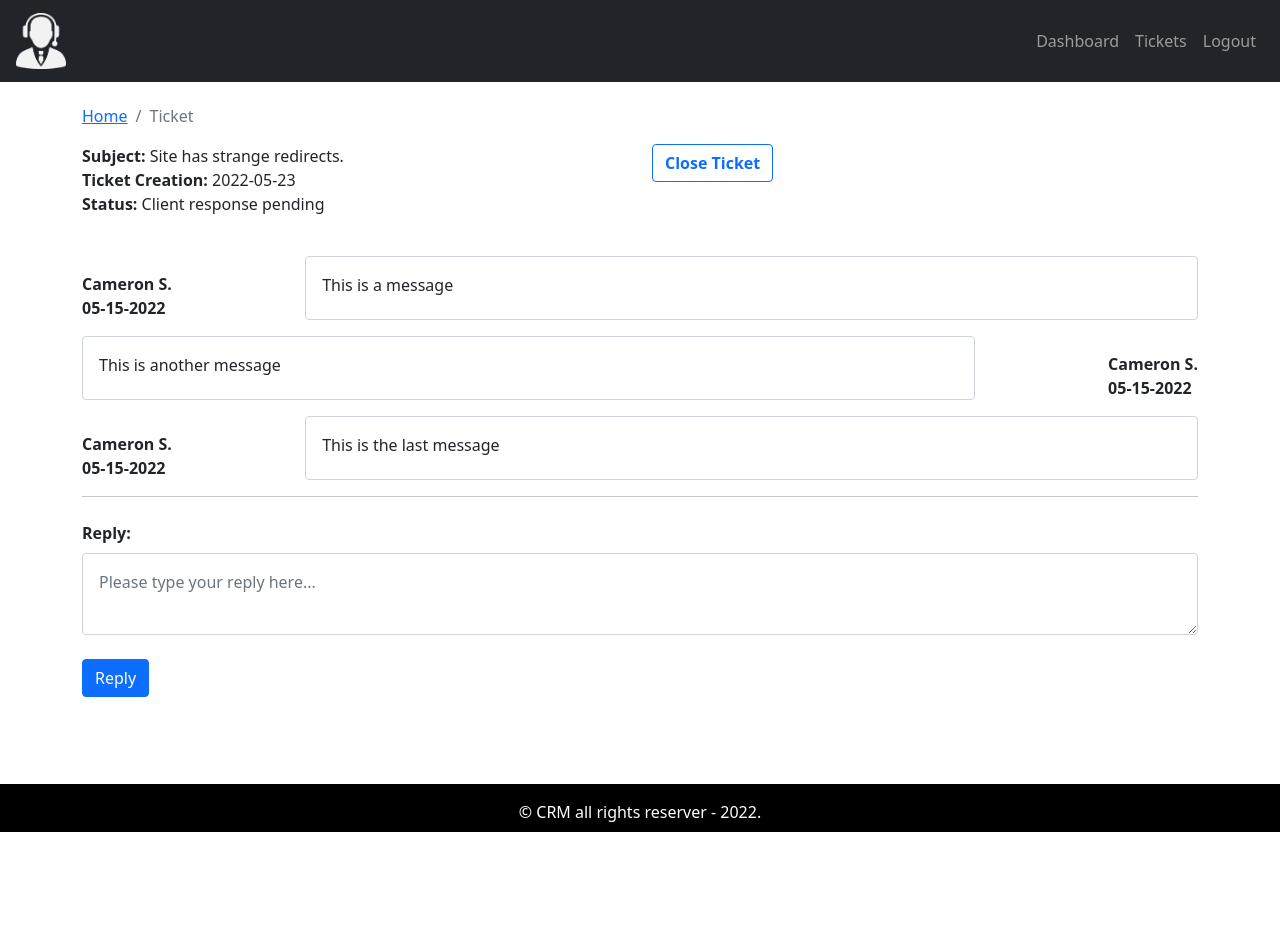
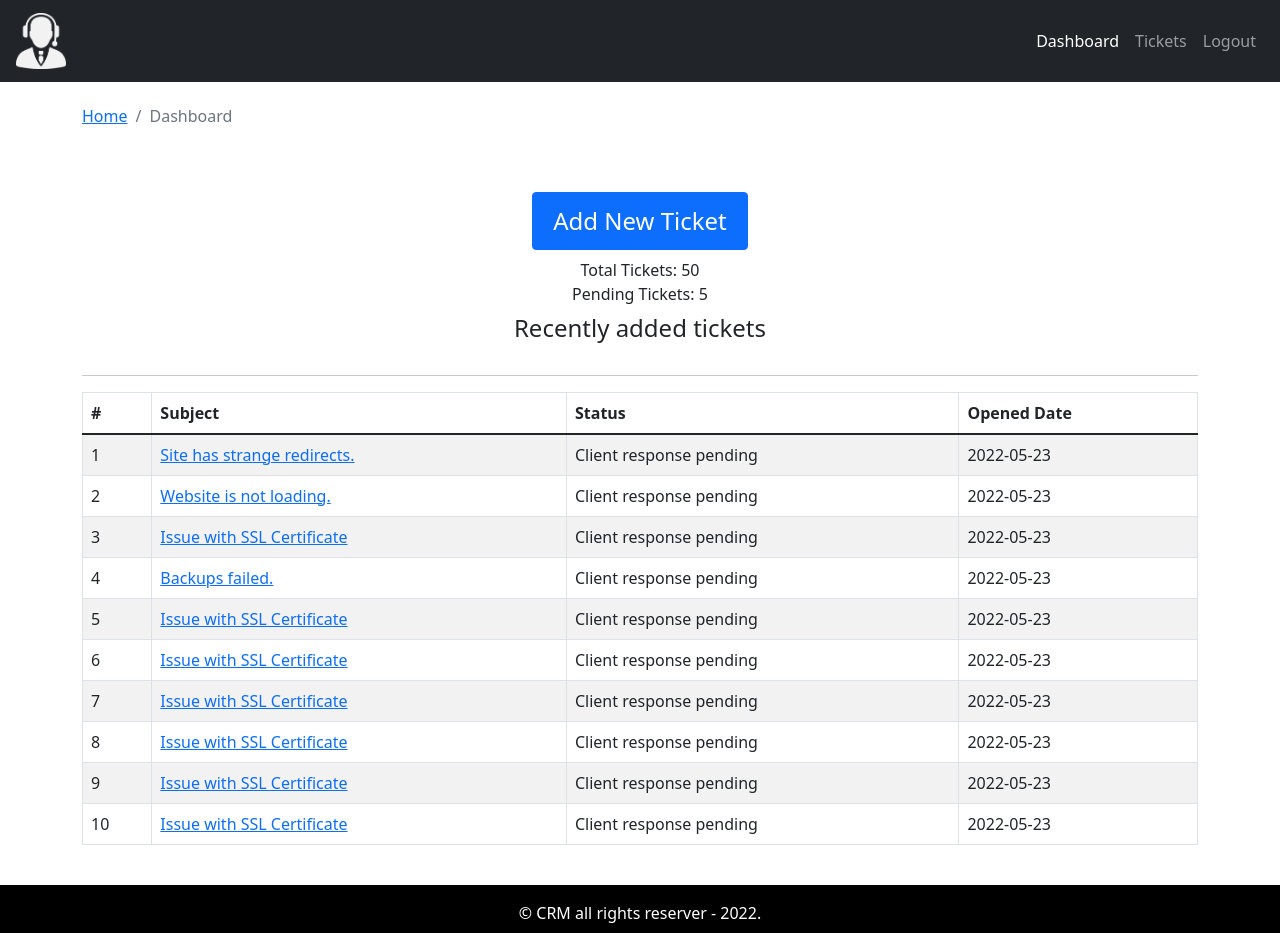
Before and after one commit to CamSteph/crm-ticketing-system, a React (Create React App) app: page /dashboard in a window 1280 px wide. Before the commit the page ends 832 px from the top, so only its background shows below. Built offline with nearby package versions, Linux system fonts and the light colour scheme.

Commit message:
Configured react router dom for project.

```diff
--- a/package.json
+++ b/package.json
@@ -11,6 +11,8 @@
     "react": "^18.1.0",
     "react-bootstrap": "^2.4.0",
     "react-dom": "^18.1.0",
+    "react-router-bootstrap": "^0.26.1",
+    "react-router-dom": "^6.3.0",
     "react-scripts": "^2.1.3",
     "web-vitals": "^2.1.4"
   },
--- a/src/App.js
+++ b/src/App.js
@@ -10,18 +10,24 @@ import TicketPage from "./pages/ticketPage/TicketPage";
 
 // Import components
 import DefaultLayout from "./layout/DefaultLayout";
+import PrivateRouteComponent from "./components/privateRoutes/PrivateRouteComponent";
 // End import components
 
+// Import React Router
+import { BrowserRouter, Routes, Route } from 'react-router-dom';
+// End import react router
+
+const isAuthenticated = false;
 function App() {
   return (
     <div className="App">
-      {/* <EntryPage/> */}
-      <DefaultLayout>
-        {/* <DashboardPage/> */}
-        {/* <AddNewTicketPage/> */}
-        {/* <TicketListPage/> */}
-        <TicketPage/>
-      </DefaultLayout>
+      <Routes>
+        <Route path='/' element={<EntryPage/>}/>
+          <Route path='/dashboard' element={<PrivateRouteComponent><DashboardPage/></PrivateRouteComponent>}/>
+          <Route path='/add-ticket' element={<PrivateRouteComponent><AddNewTicketPage/></PrivateRouteComponent>}/>
+          <Route path='/tickets' element={<PrivateRouteComponent><TicketListPage/></PrivateRouteComponent>}/>
+          <Route path='/ticket/:tID' element={<PrivateRouteComponent><TicketPage/></PrivateRouteComponent>}/>
+        </Routes>
     </div>
   );
 }
--- a/src/assets/data/dummyTickets.json
+++ b/src/assets/data/dummyTickets.json
@@ -26,25 +26,93 @@
         "id": 2,
         "subject": "Website is not loading.",
         "status" : "Client response pending",
-        "addedAt" : "2022-05-23"
+        "addedAt" : "2022-05-23",
+        "history": [
+            {
+                "date": "05-15-2022",
+                "message": "This is a message",
+                "messageBy": "Cameron S."
+            },
+            {
+                "date": "05-15-2022",
+                "message": "This is another message",
+                "messageBy": "Cameron S."
+            },
+            {
+                "date": "05-15-2022",
+                "message": "This is the last message",
+                "messageBy": "Cameron S."
+            }
+        ]
     },
     {
         "id": 3,
         "subject": "Issue with SSL Certificate",
         "status" : "Client response pending",
-        "addedAt" : "2022-05-23"
+        "addedAt" : "2022-05-23",
+        "history": [
+            {
+                "date": "05-15-2022",
+                "message": "This is a message",
+                "messageBy": "Cameron S."
+            },
+            {
+                "date": "05-15-2022",
+                "message": "This is another message",
+                "messageBy": "Cameron S."
+            },
+            {
+                "date": "05-15-2022",
+                "message": "This is the last message",
+                "messageBy": "Cameron S."
+            }
+        ]
     },
     {
         "id": 4,
         "subject": "Backups failed.",
         "status" : "Client response pending",
-        "addedAt" : "2022-05-23"
+        "addedAt" : "2022-05-23",
+        "history": [
+            {
+                "date": "05-15-2022",
+                "message": "This is a message",
+                "messageBy": "Cameron S."
+            },
+            {
+                "date": "05-15-2022",
+                "message": "This is another message",
+                "messageBy": "Cameron S."
+            },
+            {
+                "date": "05-15-2022",
+                "message": "This is the last message",
+                "messageBy": "Cameron S."
+            }
+        ]
     },
     {
         "id": 5,
         "subject": "Issue with SSL Certificate",
         "status" : "Client response pending",
-        "addedAt" : "2022-05-23"
+        "addedAt" : "2022-05-23",
+        "history": [
+            {
+                "date": "05-15-2022",
+                "message": "This is a message",
+                "messageBy": "Cameron S."
+            },
+            {
+                "date": "05-15-2022",
+                "message": "This is another message",
+                "messageBy": "Cameron S."
+            },
+            {
+                "date": "05-15-2022",
+                "message": "This is the last message",
+                "messageBy": "Cameron S."
+            }
+        ]
     },
     {
         "id": 6,
--- a/src/components/messageHistory/MessageHistoryComponent.js
+++ b/src/components/messageHistory/MessageHistoryComponent.js
@@ -2,8 +2,8 @@ import React from 'react';
 import "./messageHistory.css";
 
 const MessageHistoryComponent = ({message}) => {
-    console.log(message)
-    return (message.map((row, i) => {
+    //console.log(message)
+    return (message && message.map((row, i) => {
             return (
                 <div className="message-history mt-3" id={i}>
                 <div className="send fw-bold mt-3">
--- /dev/null
+++ b/src/components/privateRoutes/PrivateRouteComponent.js
@@ -0,0 +1,12 @@
+import { element } from 'prop-types';
+import React from 'react';
+import {Route, Navigate} from 'react-router-dom';
+// Import components
+import DefaultLayout from '../../layout/DefaultLayout';
+
+const isAuthenticated = true;
+const PrivateRouteComponent = ({children, ...rest}) => {
+  return (isAuthenticated ? <DefaultLayout>{children}</DefaultLayout> : <Navigate to='/'/>)
+}
+
+export default PrivateRouteComponent
--- a/src/components/ticketTable/TicketTable.js
+++ b/src/components/ticketTable/TicketTable.js
@@ -3,6 +3,7 @@ import React from 'react';
 import {Table} from 'react-bootstrap';
 // End import bootstrap
 
+import { Link } from 'react-router-dom';
 const TicketTable = ({tickets}) => {
   return (
     <Table striped bordered hover>
@@ -18,7 +19,7 @@ const TicketTable = ({tickets}) => {
             {tickets.length ? tickets.map(row => {
                 return (<tr key={row.id}>
                     <td>{row.id}</td>
-                    <td>{row.subject}</td>
+                    <td><Link to={`/ticket/${row.id}`}>{row.subject}</Link></td>
                     <td>{row.status}</td>
                     <td>{row.addedAt}</td>
                 </tr>)
--- a/src/index.js
+++ b/src/index.js
@@ -3,11 +3,14 @@ import ReactDOM from 'react-dom/client';
 import './index.css';
 import App from './App';
 import 'bootstrap/dist/css/bootstrap.min.css';
+import { BrowserRouter } from 'react-router-dom';
 
 
 const root = ReactDOM.createRoot(document.getElementById('root'));
 root.render(
   <React.StrictMode>
-    <App />
+    <BrowserRouter>
+      <App />
+    </BrowserRouter>
   </React.StrictMode>
 );
--- a/src/layout/partials/HeaderComponent.js
+++ b/src/layout/partials/HeaderComponent.js
@@ -6,8 +6,14 @@ import LogoImage from '../../assets/images/crm-logo.png';
 // Import Bootstrap
 import {Navbar, Nav} from 'react-bootstrap';
 // End import bootstrap
+import { LinkContainer } from 'react-router-bootstrap';
+import { useNavigate } from 'react-router-dom';
 
 const HeaderComponent = () => {
+  const navigate = useNavigate();
+  const logoutHandler = () => {
+    navigate('/');
+  };
   return (
     <Navbar collapseOnSelect bg="dark" variant="dark" expand="md" className="px-3">
         <Navbar.Brand>
@@ -16,9 +22,13 @@ const HeaderComponent = () => {
         <Navbar.Toggle aria-controls="basic-navbar-nav"/>
         <Navbar.Collapse id="basic-navbar-nav">
             <Nav className='ms-auto'>
-                <Nav.Link href="/dashboard">Dashboard</Nav.Link>
-                <Nav.Link href="/tickets">Tickets</Nav.Link>
-                <Nav.Link href="/logout">Logout</Nav.Link>
+                <LinkContainer to='/dashboard'>
+                  <Nav.Link>Dashboard</Nav.Link>
+                </LinkContainer>
+                <LinkContainer to='/tickets'>
+                  <Nav.Link>Tickets</Nav.Link>
+                </LinkContainer>
+                  <Nav.Link onClick={logoutHandler}>Logout</Nav.Link>
             </Nav>
         </Navbar.Collapse>
     </Navbar>
--- a/src/pages/dashboard/DashboardPage.js
+++ b/src/pages/dashboard/DashboardPage.js
@@ -12,6 +12,8 @@ import PageBreadcrumb from '../../components/breadcrumb/PageBreadcrumb';
 import dummyTickets from '../../assets/data/dummyTickets.json';
 // End import dummy data
 
+import { Link } from 'react-router-dom';
+
 const DashboardPage = () => {
   return (
     <Container>
@@ -22,7 +24,7 @@ const DashboardPage = () => {
       </Row>
       <Row>
         <Col className='text-center mt-5 mb-2'>
-          <Button variant="primary" style={{'font-size':'1.5rem', 'padding':'10px 20px', 'color':'#fff'}}>Add New Ticket</Button>
+          <Link to='/add-ticket'><Button variant="primary" style={{'font-size':'1.5rem', 'padding':'10px 20px', 'color':'#fff'}}>Add New Ticket</Button></Link>
         </Col>
       </Row>
       <Row>
--- a/src/pages/ticketList/TicketListPage.js
+++ b/src/pages/ticketList/TicketListPage.js
@@ -13,6 +13,8 @@ import TicketTable from '../../components/ticketTable/TicketTable';
 // Import dummy ticket data
 import tickets from '../../assets/data/dummyTickets.json';
 // End import dummy ticket data
+
+import { Link } from 'react-router-dom';
 
 const TicketListPage = () => {
     const [strValue, setStrValue] = useState('');
@@ -45,7 +47,7 @@ const TicketListPage = () => {
         </Row>
         <Row className="mt-4">
             <Col>
-                <Button variant="primary" className="text-white">Add New Ticket</Button>
+            <Link to='/add-ticket'><Button variant="primary" className="text-white">Add New Ticket</Button></Link>
             </Col>
             <Col className='text-right'>
                 <SearchFormComponent handleOnChange={handleOnChange} strValue={strValue}/>
--- a/src/pages/ticketPage/TicketPage.js
+++ b/src/pages/ticketPage/TicketPage.js
@@ -13,15 +13,24 @@ import TicketReplyComponent from '../../components/ticketReplySection/TicketRepl
 import tickets from '../../assets/data/dummyTickets.json';
 // End import tickets
 
-const ticket = tickets[0];
+import { useParams } from 'react-router-dom';
+
+//const ticket = tickets[0];
 
 const TicketPage = () => {
 
+    const {tID} = useParams();
     const [messageContent, setMessageContent] = useState('');
+    const [ticket, setTicket] = useState('');
 
     useEffect(() => {
-
-    }, [messageContent]);
+        for(let i = 0; i < tickets.length; i++){
+            if(tickets[i].id == tID){
+                setTicket(tickets[i]);
+                continue;
+            }
+        }
+    }, [messageContent, tID]);
 
     const handleOnChange = e => {
         const {val} = e.target.value;
@@ -42,12 +51,12 @@ const TicketPage = () => {
         </Row>
         <Row>
             <Col>
-                <div className="subject"><b>Subject:</b> {ticket.subject}</div>
-                <div className="date"><b>Ticket Creation:</b> {ticket.addedAt}</div>
-                <div className="status"><b>Status:</b> {ticket.status}</div>
+                <div className="subject"><b>{tID}<br/> Subject:</b> {ticket && ticket.subject}</div>
+                <div className="date"><b>Ticket Creation:</b> {ticket && ticket.addedAt}</div>
+                <div className="status"><b>Status:</b> {ticket && ticket.status}</div>
             </Col>
-            <Col>
-                <Button variant="outline-primary" className="fw-bold">Close Ticket</Button>
+            <Col className='text-right'>
+                <Button variant="outline-primary" className="fw-bold text-right">Close Ticket</Button>
             </Col>
         </Row>
         <Row className='mt-4'>
```
Also changed, not shown: 1 other file (tests, documents, lock files or other folders).
